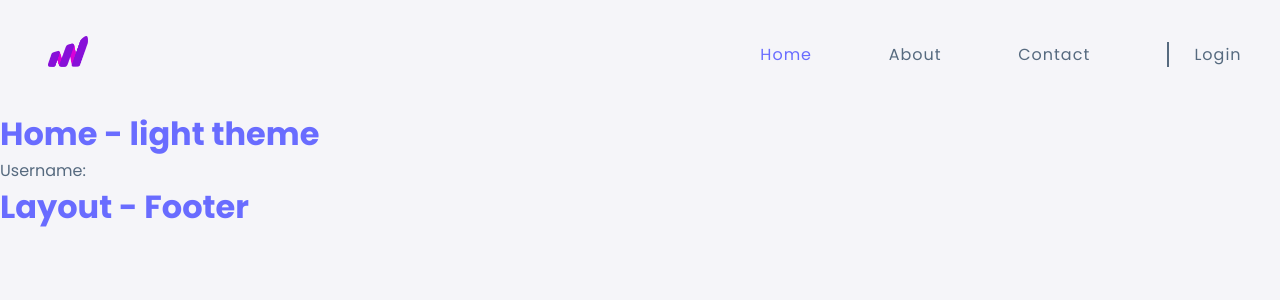
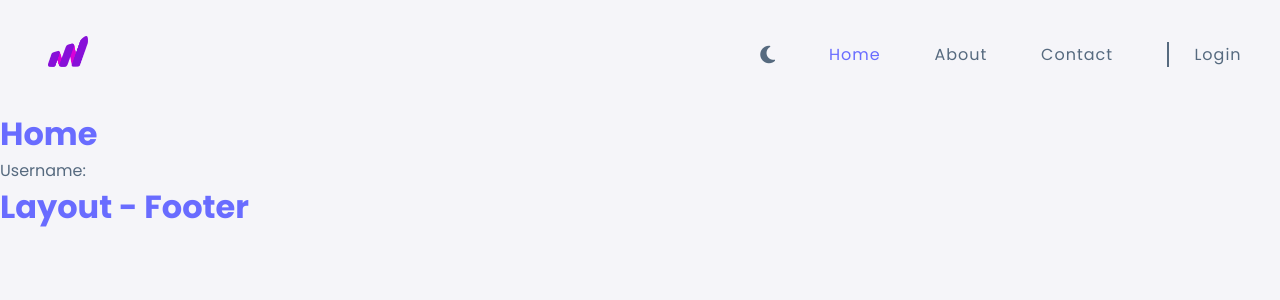
Before and after one commit to andresdeinnocentiis/managegram, a React (Vite) app in the folder frontend_managegram/: page / in a window 1280 px wide. Shown: the top 300 px of the page. Built offline with nearby package versions, Linux system fonts and the light colour scheme.

Commit message:
Theme Toggler - Status: Completed 100% - working OK

```diff
--- a/frontend_managegram/index.html
+++ b/frontend_managegram/index.html
@@ -4,6 +4,7 @@
     <meta charset="UTF-8" />
     <link rel="icon" type="image/svg+xml" href="/managegram.svg" />
     <meta name="viewport" content="width=device-width, initial-scale=1.0" />
+    <link rel="stylesheet" href="https://cdnjs.cloudflare.com/ajax/libs/font-awesome/6.1.1/css/all.min.css" integrity="sha512-KfkfwYDsLkIlwQp6LFnl8zNdLGxu9YAA1QvwINks4PhcElQSvqcyVLLD9aMhXd13uQjoXtEKNosOWaZqXgel0g==" crossorigin="anonymous" referrerpolicy="no-referrer" />
     <title>Managegram</title>
   </head>
   <body>
--- a/frontend_managegram/src/components/Navbar.jsx
+++ b/frontend_managegram/src/components/Navbar.jsx
@@ -1,5 +1,7 @@
 import React from 'react'
 import { useState } from 'react'
+import { useDispatch, useSelector } from 'react-redux'
+import { changeTheme } from '../redux/actions/themeActions'
 import { NavLink } from 'react-router-dom'
 import managegramLogo from '../assets/images/favicon2.png'
 import TogglerOpen from './Toggler'
@@ -40,12 +42,31 @@ export const Navbar = () => {
         navbarOpen ? setTogglerIcon("") : setTogglerIcon("open")
     }
 
+    const { theme } = useSelector((state) => state.theme)
+
+    const dispatch = useDispatch()
+
+    const handleChangeTheme = () => {
+        if (theme == 'light') {
+            dispatch(changeTheme('dark'))
+        } else {
+            dispatch(changeTheme('light'))
+        }
+    }
+
     return (
     <nav className='layout-navbar'>
         <NavLink className="logo-container" to={'/'}>
             <img className='logo' src={managegramLogo} alt="Managegram Logo" />
         </NavLink>
         <ul className={`nav-items-container ${navbarOpen}`}>
+            <div className="togglerIconContainer" onClick={handleChangeTheme}>
+                {
+                    theme == 'dark' ?
+                    <i className="fa-solid fa-sun togglerIcon"></i> :
+                    <i className="fa-solid fa-moon togglerIcon"></i>
+                }
+            </div>
             {navItems.map((item) => {
                 return(
                     <li key={item.id} className={item.name == 'Login' ? "nav-li login-li" : 'nav-li'}>
--- a/frontend_managegram/src/pages/Home.jsx
+++ b/frontend_managegram/src/pages/Home.jsx
@@ -4,21 +4,11 @@ import { changeTheme } from '../redux/actions/themeActions'
 
 function Home() {
 
-    const { theme } = useSelector((state) => state.theme)
 
-    const dispatch = useDispatch()
-
-    const handleChangeTheme = () => {
-        if (theme == 'light') {
-            dispatch(changeTheme('dark'))
-        } else {
-            dispatch(changeTheme('light'))
-        }
-    }
 
     return (
         <>
-            <h1 onClick={() => handleChangeTheme()}>Home - { theme } theme</h1>
+            <h1>Home</h1>
             <ul>
                 <li>
                     Username:
--- a/frontend_managegram/src/styles/navbar.css
+++ b/frontend_managegram/src/styles/navbar.css
@@ -1,8 +1,6 @@
 @import './variables.css';
 
-body {
-    height: 100vh;
-}
+
 .layout-navbar {
     display: flex;
     justify-content: space-between;
@@ -139,6 +137,17 @@ body {
     border-top: 2px solid var(--textColorLight);
 }
 
+.togglerIconContainer {
+    width: fit-content;
+    display: flex;
+    align-items: center;
+}
+
+.togglerIcon {
+    font-size: 20px;
+    transition: all .5s;
+}
+
 @media (min-width: 768px) {
     .layout-navbar {
         flex-direction: row;
```
